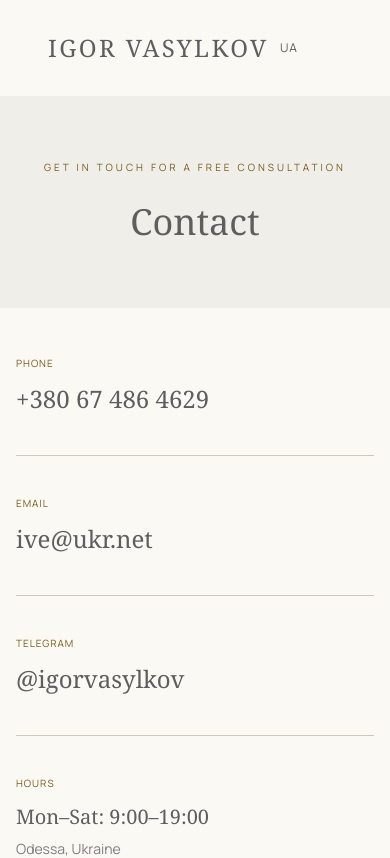
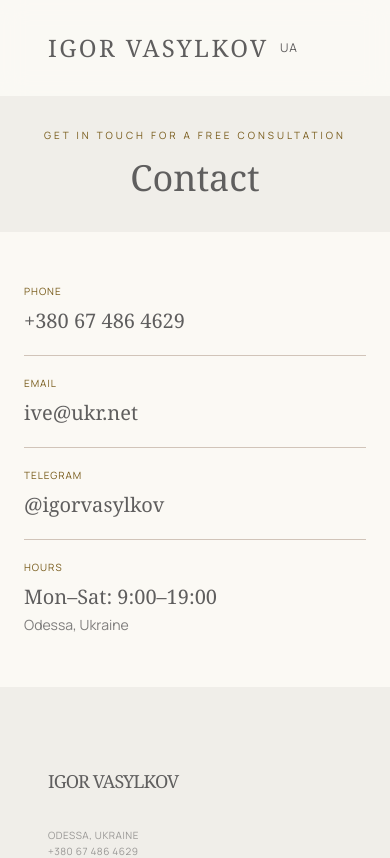
Before and after one commit to Sovun/IV, a Next.js app: page /en/contact in a window 390 px wide. Shown: the top 858 px of the page. Built offline with nearby package versions, Linux system fonts and the light colour scheme.

Commit message:
mob ui contact page

```diff
--- a/src/app/[locale]/contact/page.tsx
+++ b/src/app/[locale]/contact/page.tsx
@@ -6,41 +6,41 @@ export default async function ContactPage({ params }: { params: Promise<{ locale
 
   return (
     <div className="bg-surface text-primary pt-24">
-      <div className="text-center py-16 px-6 bg-surface-container">
-        <span className="font-label text-[10px] uppercase tracking-[0.3em] text-secondary mb-6 block">{t('subtitle')}</span>
+      <div className="text-center py-8 md:py-16 px-6 bg-surface-container">
+        <span className="font-label text-[10px] uppercase tracking-[0.3em] text-secondary mb-3 md:mb-6 block">{t('subtitle')}</span>
         <h1 className="font-headline text-4xl md:text-5xl leading-tight">{t('title')}</h1>
       </div>
 
-      <div className="max-w-2xl mx-auto px-4 md:px-6 py-12 md:py-20">
-        <div className="grid grid-cols-1 gap-10">
+      <div className="max-w-2xl mx-auto px-6 md:px-6 py-8 md:py-20">
+        <div className="grid grid-cols-1 gap-0">
           {/* Phone */}
-          <div className="border-b border-outline-variant pb-10">
-            <p className="font-label text-[10px] uppercase tracking-widest text-secondary mb-3">{t('phone_label')}</p>
-            <span className="font-headline text-2xl select-all">
+          <div className="border-b border-outline-variant py-5 md:py-8">
+            <p className="font-label text-[10px] uppercase tracking-widest text-secondary mb-2">{t('phone_label')}</p>
+            <span className="font-headline text-xl md:text-2xl select-all">
               +380 67 486 4629
             </span>
           </div>
 
           {/* Email */}
-          <div className="border-b border-outline-variant pb-10">
-            <p className="font-label text-[10px] uppercase tracking-widest text-secondary mb-3">{t('email_label')}</p>
-            <a href="mailto:ive@ukr.net" className="font-headline text-2xl hover:text-secondary transition-colors duration-[400ms]">
+          <div className="border-b border-outline-variant py-5 md:py-8">
+            <p className="font-label text-[10px] uppercase tracking-widest text-secondary mb-2">{t('email_label')}</p>
+            <a href="mailto:ive@ukr.net" className="font-headline text-xl md:text-2xl hover:text-secondary transition-colors duration-[400ms]">
               ive@ukr.net
             </a>
           </div>
 
           {/* Telegram */}
-          <div className="border-b border-outline-variant pb-10">
-            <p className="font-label text-[10px] uppercase tracking-widest text-secondary mb-3">{t('telegram_label')}</p>
-            <a href="https://t.me/+380977939401" className="font-headline text-2xl hover:text-secondary transition-colors duration-[400ms]">
+          <div className="border-b border-outline-variant py-5 md:py-8">
+            <p className="font-label text-[10px] uppercase tracking-widest text-secondary mb-2">{t('telegram_label')}</p>
+            <a href="https://t.me/+380977939401" className="font-headline text-xl md:text-2xl hover:text-secondary transition-colors duration-[400ms]">
               @igorvasylkov
             </a>
           </div>
 
           {/* Hours */}
-          <div>
-            <p className="font-label text-[10px] uppercase tracking-widest text-secondary mb-3">{t('hours_label')}</p>
-            <p className="font-headline text-xl mb-2">{t('hours')}</p>
+          <div className="py-5 md:py-8">
+            <p className="font-label text-[10px] uppercase tracking-widest text-secondary mb-2">{t('hours_label')}</p>
+            <p className="font-headline text-xl mb-1">{t('hours')}</p>
             <p className="font-body text-sm text-primary/80">{t('location')}</p>
           </div>
         </div>
--- a/src/components/Header.tsx
+++ b/src/components/Header.tsx
@@ -75,7 +75,7 @@ export default function Header() {
 
       {/* Mobile drawer */}
       {open && (
-        <div className="md:hidden bg-[#fbf9f4] px-12 pb-8 flex flex-col gap-6 border-t border-[#d1c4b9]/30">
+        <div className="md:hidden bg-[#fbf9f4] px-12 pt-8 pb-8 flex flex-col gap-6 border-t border-[#d1c4b9]/30">
           {navLinks.map(link => (
             <Link
               key={link.href}
```
